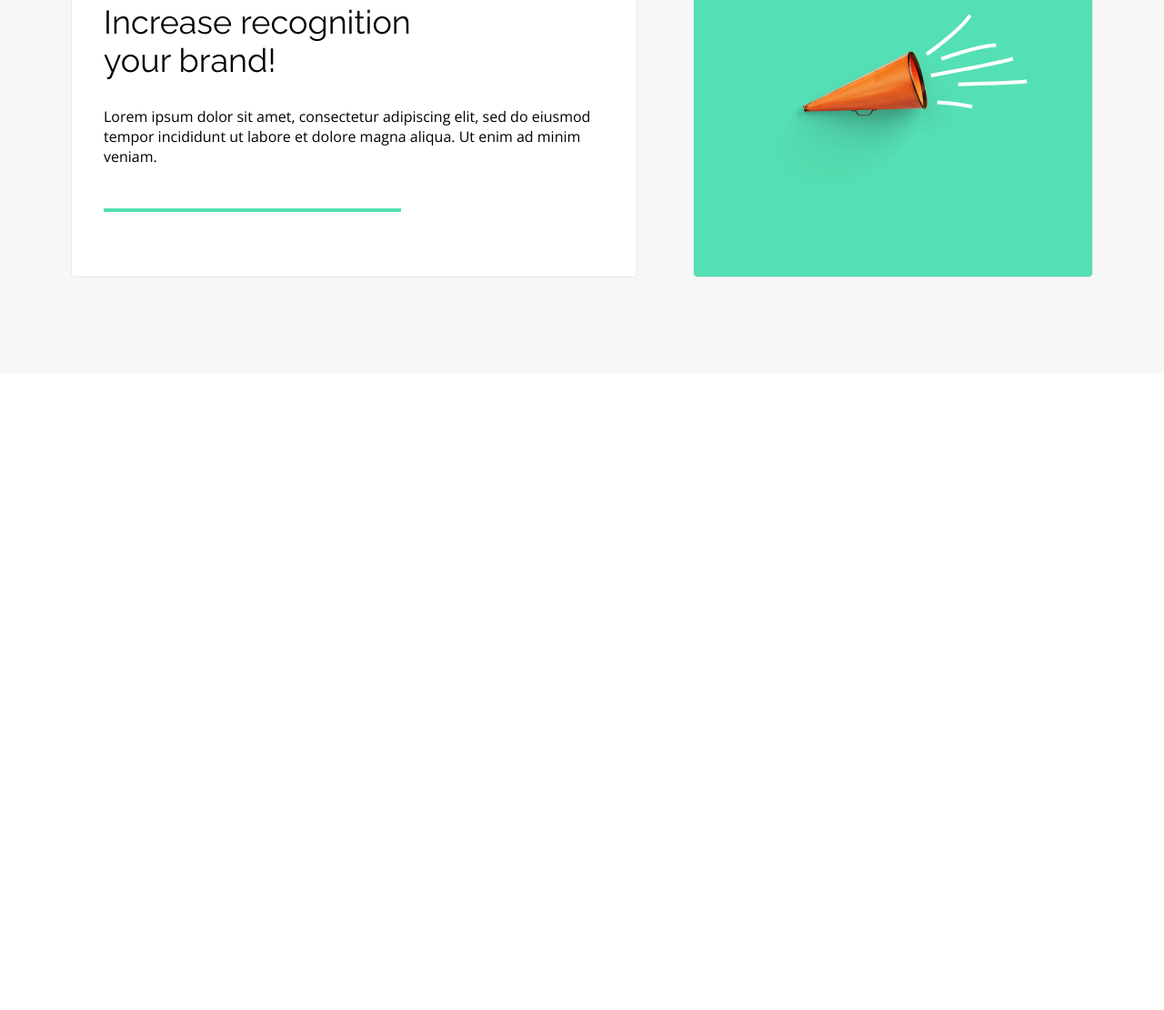
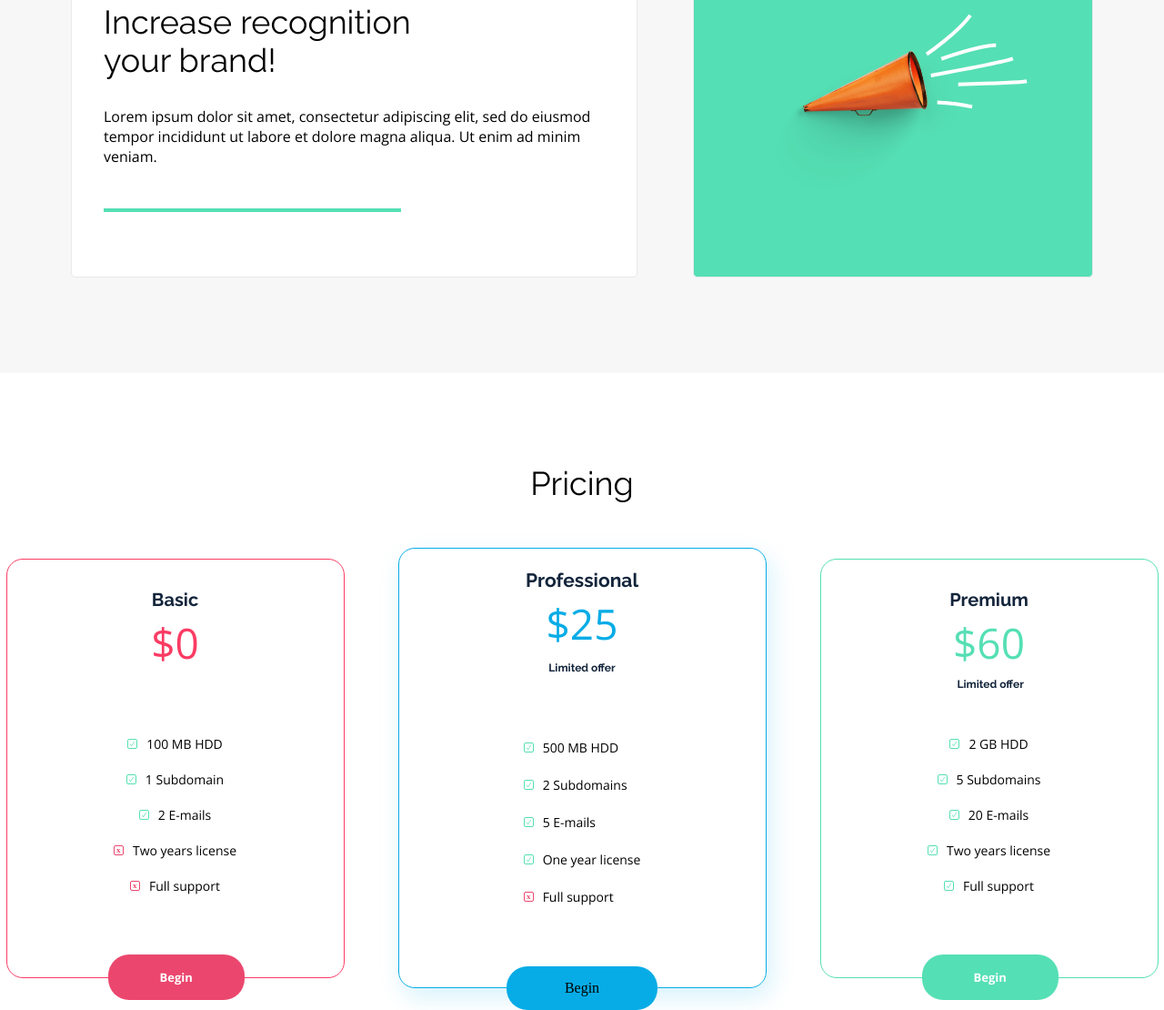
Before and after one commit to Tomas-Kofron/BestShop, a plain HTML site: page index.html in a window 1280 px wide. Shown: the part 2277-3387 px from the top of the page at 91% size. Before the commit the page ends 2687 px from the top, so only its background shows below. Drawn offline with nearby package versions, Linux system fonts and the light colour scheme.

Commit message:
added pricing section

```diff
--- a/CSS/style.css
+++ b/CSS/style.css
@@ -24,6 +24,9 @@ a {
     margin: 0 auto;
 }
 
+li {
+    list-style: none;
+}
 
  /* ----header---- */
 
@@ -328,3 +331,156 @@ a {
 .item__3--divider {
     background-color: #55DFB4;
 }
+
+/* ----pricing---- */
+
+.pricing__items {
+    width: 372px;
+
+    border: 1px solid #FB3B64; border-radius: 18px;
+
+    position: relative;
+}
+
+.pricing__header {
+    color: var(--color-black);
+    text-align: center;
+    font: normal normal normal 36px/42px Raleway;
+    letter-spacing: 0px;
+    padding: 100px 0 50px 0;
+}
+
+.pricing__list {
+    display: flex;
+    flex-direction: column;
+    justify-content: center;
+    align-items: center;
+    padding-bottom: 81px;
+    font-size: 14px;
+    font-family: Open Sans;
+    color: var(--color-black);
+    line-height: 39px;
+}
+
+.pricing__items--header {
+    font-family: Raleway;
+    font-weight: bold;
+    font-size: 20px;
+    padding: 34px 0 14px 0;
+    text-align: center;
+    color: #13253B;
+}
+
+.pricing__items--price {
+    font-family: "Open Sans";
+    font-size: 46px;
+    font-weight: lighter;
+    padding: 0 0 69px 0;
+    text-align: center;
+    color: #FB3B64;
+}
+
+.pricing__items--btn {
+    position: absolute;
+    bottom: -25px;
+    display: inline-block;
+    padding: 16px 57px;
+    background-color: #EB476E;
+    font: normal normal bold 13px Open Sans;
+    letter-spacing: 0px;
+    color: #FFFFFF;
+    margin: 0 111px;
+    border-radius: 23px;
+}
+
+.available::before {
+    content: url(../Images/Checkmark-2.svg);
+    margin-right: 10px;
+}
+
+.not__available::before {
+    content: url(../Images/Close.svg);
+    margin-right: 10px;
+}
+
+.pricing__item3 {
+    border: 1px solid #55DFB4;
+}
+
+.pricing__item3--price {
+    color: #55DFB4;
+    position: relative;
+}
+
+.pricing__item3--price::after {
+    content: "Limited offer";
+    position: absolute;
+    font: normal normal bold 12px/1px Raleway;
+    letter-spacing: 0px;
+    color: #13253B;
+    top: 69px;
+    left: 150px;
+}
+
+.pricing__item3--btb {
+    background-color: #55DFB4;
+}
+
+.pricing__item2 {
+    width: 405px;
+    border: 1px solid #07ACE6;
+    display: flex;
+    flex-direction: column;
+    align-items: center;
+    position: relative;
+    box-shadow: 5px 10px 27px #07ACE629;
+}
+
+.pricing__items2--header {
+    font: normal normal bold 21px/1px Raleway;
+    letter-spacing: 0px;
+    color: #13253B;
+    padding: 34px 0 24px 0;
+}
+
+.pricing__items2--price {
+    font-family: Open Sans;
+    font-size: 46px;
+    line-height: 46px;
+    letter-spacing: 0px;
+    color: #07ACE6;
+    padding: 0 0 20px 0;
+}
+
+.pricing__offer {
+    font-family: Raleway;
+    font-size: 12px;
+    font-weight: bold;
+    letter-spacing: 0px;
+    color: #13253B;
+    padding: 0 0 61px 0;
+}
+
+.pricing__item2--list {
+    font: normal normal normal 14px/41px Open Sans;
+    letter-spacing: 0px;
+    color: #000000;
+    padding-bottom: 79px;
+}
+
+.pricing__item2--btb {
+    padding: 16px 64px;
+    background-color: #07ACE6;
+    border-radius: 23px;
+    margin: 0 auto;
+    position: absolute;
+    bottom: -25px;
+}
+
+.pricing__wrapper {
+    display: flex;
+    justify-content: center;
+    width: 100%;
+    gap: 59px;
+    align-items: center;
+}
--- a/index.html
+++ b/index.html
@@ -108,5 +108,57 @@
         </div>
     </section>
 
+
+    <section class="pricing">
+        <h2 class="pricing__header">Pricing</h2>
+        <div class="pricing__wrapper">
+            <div class="pricing__container">
+                <div class="pricing__items">
+                    <h3 class="pricing__items--header">Basic</h3>
+                    <h3 class="pricing__items--price">$0</h3>
+                    <li class="pricing__list">
+                        <ul class="available">100 MB HDD</ul>
+                        <ul class="available">1 Subdomain</ul>
+                        <ul class="available">2 E-mails</ul>
+                        <ul class="not__available">Two years license</ul>
+                        <ul class="not__available">Full support</ul>
+                    </li>
+                    <a href="#" class="pricing__items--btn">Begin</a>
+                </div>
+            </div>
+
+            <div class="pricing__container">
+                <div class="pricing__items pricing__item2">
+                    <h3 class="pricing__items2--header">Professional</h3>
+                    <h3 class="pricing__items2--price">$25</h3>
+                    <p class="pricing__offer">Limited offer</p>
+                    <li class="pricing__item2--list">
+                        <ul class="available">500 MB HDD</ul>
+                        <ul class="available">2 Subdomains</ul>
+                        <ul class="available">5 E-mails</ul>
+                        <ul class="available">One year license</ul>
+                        <ul class="not__available">Full support</ul>
+                    </li>
+                    <a href="#" class="pricing__item2--btb">Begin</a>
+                </div>
+            </div>
+
+            <div class="pricing__container">
+                <div class="pricing__items pricing__item3">
+                    <h3 class="pricing__items--header">Premium</h3>
+                    <h3 class="pricing__items--price pricing__item3--price">$60</h3>
+                    <li class="pricing__list">
+                        <ul class="available">2 GB HDD</ul>
+                        <ul class="available">5 Subdomains</ul>
+                        <ul class="available">20 E-mails</ul>
+                        <ul class="available">Two years license</ul>
+                        <ul class="available">Full support</ul>
+                    </li>
+                    <a href="#" class="pricing__items--btn pricing__item3--btb">Begin</a>
+                </div>
+            </div>
+        </div>
+    </section>
+
 </body>
 </html>
```
Also changed, not shown: Images/Checkmark-1.svg (added), Images/Checkmark-2.svg (added), Images/Close.svg (added), Images/Macbook.png (added), Images/iPhone.png (added).
